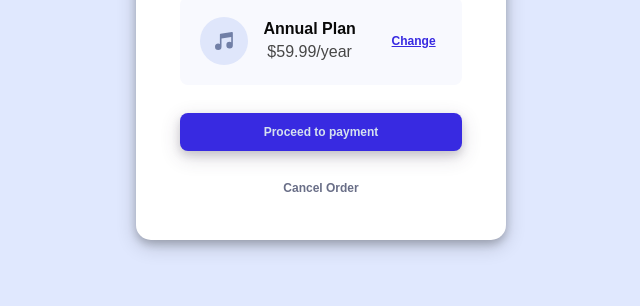
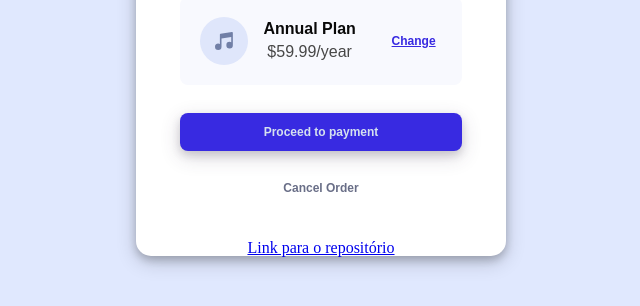
Before and after one commit to marilia-borgo/OrderSummary, a plain HTML site: page index.html in a window 1280 px wide. Shown: the part 464-770 px from the top of the page, without its empty margins (319-959 px from the left). Drawn offline with Linux system fonts and the light colour scheme.

Commit message:
link para o repositorio adicionado

```diff
--- a/index.html
+++ b/index.html
@@ -36,9 +36,10 @@
     </div>
    </div>
 
-
+       <a href="https://github.com/marilia-borgo/OrderSummary" target="_blank">Link para o repositório</a>
 
     </main>
 
+
 </body>
 </html>
```
